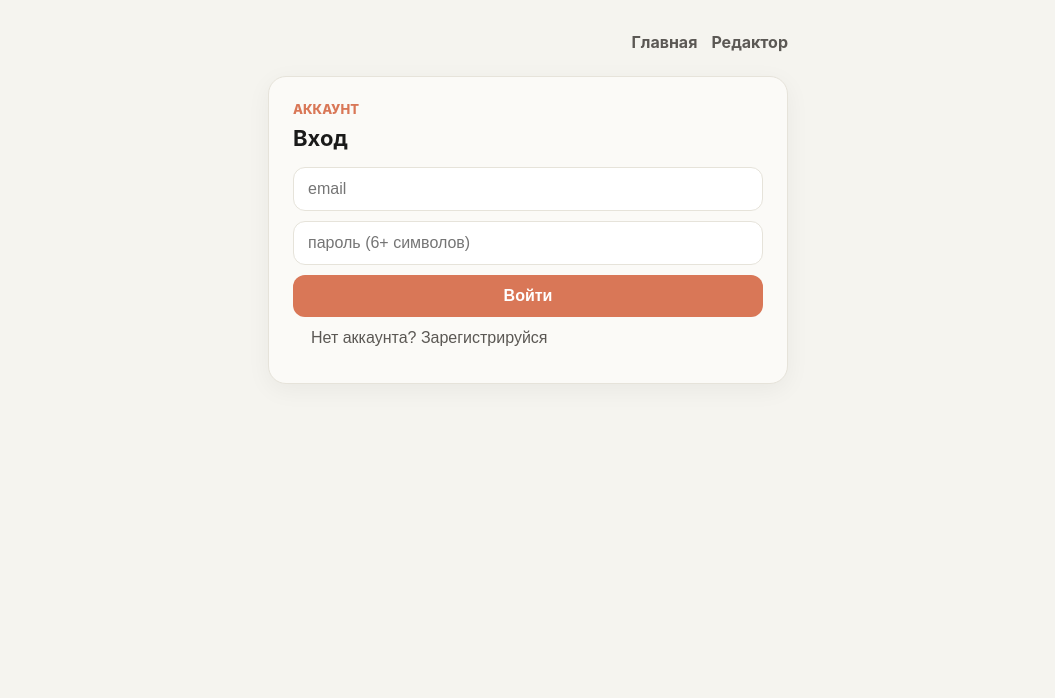
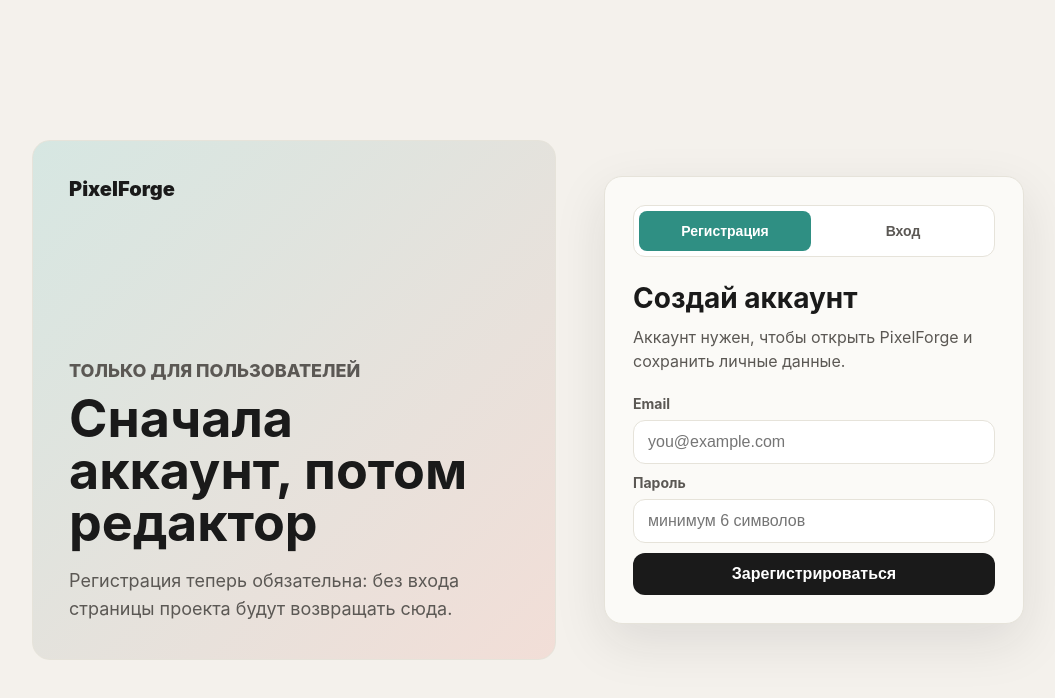
Before and after one commit to amiktalgat/Amik, a React (Vite) app: page /auth in a window 1280 px wide. Shown: the top 698 px of the page, without its empty margins (112-1167 px from the left). Built offline with nearby package versions, Linux system fonts and the light colour scheme; no server answers.

Commit message:
Require auth for app pages

```diff
--- a/src/App.tsx
+++ b/src/App.tsx
@@ -1,4 +1,5 @@
 import { Route, Switch } from 'wouter';
+import { RequireAuth } from './components/RequireAuth';
 import { HomePage } from './pages/HomePage';
 import { NotFoundPage } from './pages/NotFoundPage';
 import { AIImagePage } from './pages/AIImagePage';
@@ -6,15 +7,55 @@
 import { AuthPage } from './pages/AuthPage';
 import { ProfilePage } from './pages/ProfilePage';
 
+function ProtectedHomePage() {
+  return (
+    <RequireAuth>
+      <HomePage />
+    </RequireAuth>
+  );
+}
+
+function ProtectedPixelForgePage() {
+  return (
+    <RequireAuth>
+      <PixelForgePage />
+    </RequireAuth>
+  );
+}
+
+function ProtectedAIImagePage() {
+  return (
+    <RequireAuth>
+      <AIImagePage />
+    </RequireAuth>
+  );
+}
+
+function ProtectedProfilePage() {
+  return (
+    <RequireAuth>
+      <ProfilePage />
+    </RequireAuth>
+  );
+}
+
+function ProtectedNotFoundPage() {
+  return (
+    <RequireAuth>
+      <NotFoundPage />
+    </RequireAuth>
+  );
+}
+
 export default function App() {
   return (
     <Switch>
-      <Route path="/" component={HomePage} />
-      <Route path="/pixel-forge" component={PixelForgePage} />
-      <Route path="/ai-image" component={AIImagePage} />
+      <Route path="/" component={ProtectedHomePage} />
+      <Route path="/pixel-forge" component={ProtectedPixelForgePage} />
+      <Route path="/ai-image" component={ProtectedAIImagePage} />
       <Route path="/auth" component={AuthPage} />
-      <Route path="/profile" component={ProfilePage} />
-      <Route component={NotFoundPage} />
+      <Route path="/profile" component={ProtectedProfilePage} />
+      <Route component={ProtectedNotFoundPage} />
     </Switch>
   );
 }
--- a/src/components/Auth.tsx
+++ b/src/components/Auth.tsx
@@ -9,7 +9,7 @@
 export function Auth({ onSuccess }: AuthProps) {
   const [email, setEmail] = useState('');
   const [password, setPassword] = useState('');
-  const [mode, setMode] = useState<'signin' | 'signup'>('signin');
+  const [mode, setMode] = useState<'signin' | 'signup'>('signup');
   const [message, setMessage] = useState('');
   const [busy, setBusy] = useState(false);
 
@@ -30,7 +30,7 @@
             })
           : supabase.auth.signInWithPassword({ email, password });
 
-      const { error } = await request;
+      const { data, error } = await request;
 
       if (error) {
         setMessage(error.message);
@@ -38,7 +38,12 @@
       }
 
       if (mode === 'signup') {
-        setMessage('Готово! Проверь почту, если нужна подтверждалка.');
+        if (data.session) {
+          onSuccess?.();
+          return;
+        }
+
+        setMessage('Аккаунт создан. Проверь почту, если Supabase попросит подтвердить email.');
         return;
       }
 
@@ -51,40 +56,55 @@
   }
 
   return (
-    <section className="card">
-      <p className="eyebrow">Аккаунт</p>
-      <h2>{mode === 'signin' ? 'Вход' : 'Регистрация'}</h2>
+    <section className="auth-card">
+      <div className="auth-switch" aria-label="Выбор действия">
+        <button
+          className={mode === 'signup' ? 'active' : ''}
+          type="button"
+          onClick={() => setMode('signup')}
+        >
+          Регистрация
+        </button>
+        <button
+          className={mode === 'signin' ? 'active' : ''}
+          type="button"
+          onClick={() => setMode('signin')}
+        >
+          Вход
+        </button>
+      </div>
+
+      <h2>{mode === 'signup' ? 'Создай аккаунт' : 'Войди в аккаунт'}</h2>
+      <p className="auth-copy">Аккаунт нужен, чтобы открыть PixelForge и сохранить личные данные.</p>
 
       <form onSubmit={handleSubmit} className="form">
+        <label>
+          Email
           <input
             type="email"
-          placeholder="email"
+            placeholder="you@example.com"
             value={email}
             onChange={(e) => setEmail(e.target.value)}
             required
           />
+        </label>
+        <label>
+          Пароль
           <input
             type="password"
-          placeholder="пароль (6+ символов)"
+            placeholder="минимум 6 символов"
             value={password}
             onChange={(e) => setPassword(e.target.value)}
             minLength={6}
             required
           />
-        <button type="submit" disabled={busy}>
-          {busy ? '...' : mode === 'signin' ? 'Войти' : 'Создать аккаунт'}
+        </label>
+        <button className="primary-button" type="submit" disabled={busy}>
+          {busy ? 'Подождите...' : mode === 'signup' ? 'Зарегистрироваться' : 'Войти'}
         </button>
       </form>
 
       {message && <p className="message">{message}</p>}
-
-      <button
-        className="ghost"
-        type="button"
-        onClick={() => setMode(mode === 'signin' ? 'signup' : 'signin')}
-      >
-        {mode === 'signin' ? 'Нет аккаунта? Зарегистрируйся' : 'Уже есть аккаунт? Войти'}
-      </button>
     </section>
   );
 }
--- /dev/null
+++ b/src/components/RequireAuth.tsx
@@ -0,0 +1,40 @@
+import type { ReactNode } from 'react';
+import { useEffect } from 'react';
+import { useLocation } from 'wouter';
+import { SupabaseSetupMessage } from './SupabaseSetupMessage';
+import { useAuthSession } from '../lib/auth';
+import { isSupabaseConfigured } from '../lib/supabase';
+
+type RequireAuthProps = {
+  children: ReactNode;
+};
+
+export function RequireAuth({ children }: RequireAuthProps) {
+  const [, navigate] = useLocation();
+  const { user, loading } = useAuthSession();
+
+  useEffect(() => {
+    if (!loading && !user && isSupabaseConfigured) {
+      const next = encodeURIComponent(window.location.pathname);
+      navigate(`/auth?next=${next}`, { replace: true });
+    }
+  }, [loading, navigate, user]);
+
+  if (!isSupabaseConfigured) {
+    return (
+      <main className="container">
+        <SupabaseSetupMessage />
+      </main>
+    );
+  }
+
+  if (loading || !user) {
+    return (
+      <main className="container">
+        <p className="empty">Проверяем аккаунт...</p>
+      </main>
+    );
+  }
+
+  return children;
+}
--- a/src/index.css
+++ b/src/index.css
@@ -1,9 +1,10 @@
 :root {
-  --bg: #f5f4ef;
+  --bg: #f4f1ec;
   --card: #fbfaf7;
   --ink: #1a1a1a;
   --soft: #5b5854;
-  --clay: #d97757;
+  --clay: #c95f47;
+  --mint: #2f8f83;
   --line: #e6e3da;
   font-family: 'Inter', system-ui, -apple-system, sans-serif;
   color: var(--ink);
@@ -92,6 +93,11 @@
 }
 button.small { padding: 6px 10px; font-size: 14px; }
 
+.primary-button {
+  width: 100%;
+  background: var(--ink);
+}
+
 a.home-link {
   display: inline-block;
   margin-top: 22px;
@@ -140,3 +146,123 @@
   padding: 14px 18px;
   color: var(--ink);
 }
+
+.auth-page {
+  min-height: 100vh;
+  display: grid;
+  grid-template-columns: minmax(0, 1fr) minmax(320px, 420px);
+  align-items: center;
+  gap: 48px;
+  max-width: 1040px;
+  margin: 0 auto;
+  padding: 42px 24px;
+}
+
+.auth-hero {
+  min-height: 520px;
+  display: flex;
+  flex-direction: column;
+  justify-content: space-between;
+  padding: 36px;
+  border: 1px solid var(--line);
+  border-radius: 18px;
+  background:
+    linear-gradient(135deg, rgba(47, 143, 131, 0.18), rgba(201, 95, 71, 0.18)),
+    var(--card);
+}
+
+.auth-logo {
+  width: fit-content;
+  color: var(--ink);
+  font-size: 20px;
+  font-weight: 900;
+  text-decoration: none;
+}
+
+.auth-hero h1 {
+  max-width: 520px;
+  margin-bottom: 18px;
+  font-size: 52px;
+  line-height: 1;
+}
+
+.auth-hero p {
+  max-width: 500px;
+  color: var(--soft);
+  font-size: 18px;
+  line-height: 1.55;
+}
+
+.auth-card {
+  background: var(--card);
+  border: 1px solid var(--line);
+  border-radius: 18px;
+  padding: 28px;
+  box-shadow: 0 18px 52px rgba(26, 26, 26, 0.1);
+}
+
+.auth-card h2 {
+  margin-bottom: 10px;
+  font-size: 28px;
+}
+
+.auth-copy {
+  margin-bottom: 22px;
+  color: var(--soft);
+  line-height: 1.5;
+}
+
+.auth-switch {
+  display: grid;
+  grid-template-columns: 1fr 1fr;
+  gap: 6px;
+  margin-bottom: 24px;
+  padding: 5px;
+  border: 1px solid var(--line);
+  border-radius: 12px;
+  background: #fff;
+}
+
+.auth-switch button {
+  min-height: 40px;
+  padding: 8px 10px;
+  border-radius: 8px;
+  background: transparent;
+  color: var(--soft);
+  font-size: 14px;
+}
+
+.auth-switch button.active {
+  background: var(--mint);
+  color: #fff;
+}
+
+.auth-card label {
+  display: grid;
+  gap: 8px;
+  color: var(--soft);
+  font-size: 14px;
+  font-weight: 700;
+}
+
+.auth-card input {
+  width: 100%;
+}
+
+@media (max-width: 760px) {
+  .auth-page {
+    grid-template-columns: 1fr;
+    gap: 18px;
+    padding: 18px;
+  }
+
+  .auth-hero {
+    min-height: auto;
+    gap: 56px;
+    padding: 24px;
+  }
+
+  .auth-hero h1 {
+    font-size: 36px;
+  }
+}
--- a/src/pages/AuthPage.tsx
+++ b/src/pages/AuthPage.tsx
@@ -2,6 +2,11 @@
 import { Auth } from '../components/Auth';
 import { useAuthSession } from '../lib/auth';
 import { supabase } from '../lib/supabase';
+
+function getNextPath() {
+  const next = new URLSearchParams(window.location.search).get('next');
+  return next?.startsWith('/') ? next : '/pixel-forge';
+}
 
 export function AuthPage() {
   const [, navigate] = useLocation();
@@ -9,40 +14,47 @@
 
   async function signOut() {
     await supabase.auth.signOut();
-    navigate('/');
   }
 
   if (loading) {
     return (
-      <main className="container">
+      <main className="auth-page">
         <p className="empty">Проверяем вход...</p>
       </main>
     );
   }
 
   return (
-    <main className="container">
-      <nav className="top-nav">
-        <Link href="/">Главная</Link>
-        <Link href="/pixel-forge">Редактор</Link>
-      </nav>
+    <main className="auth-page">
+      <section className="auth-hero">
+        <Link className="auth-logo" href="/">
+          PixelForge
+        </Link>
+        <div>
+          <p className="eyebrow">Только для пользователей</p>
+          <h1>Сначала аккаунт, потом редактор</h1>
+          <p>
+            Регистрация теперь обязательна: без входа страницы проекта будут возвращать сюда.
+          </p>
+        </div>
+      </section>
 
       {user ? (
-        <section className="card">
+        <section className="auth-card">
           <p className="eyebrow">Аккаунт подключен</p>
           <h2>Ты уже вошёл</h2>
-          <p className="empty">{user.email}</p>
+          <p className="auth-copy">{user.email}</p>
           <div className="actions">
-            <Link className="home-link" href="/profile">
-              Открыть профиль
-            </Link>
+            <button className="primary-button" type="button" onClick={() => navigate(getNextPath())}>
+              Продолжить
+            </button>
             <button className="ghost" type="button" onClick={signOut}>
               Выйти
             </button>
           </div>
         </section>
       ) : (
-        <Auth onSuccess={() => navigate('/profile')} />
+        <Auth onSuccess={() => navigate(getNextPath())} />
       )}
     </main>
   );
--- a/src/pages/HomePage.tsx
+++ b/src/pages/HomePage.tsx
@@ -1,14 +1,11 @@
 import { Link } from 'wouter';
-import { useAuthSession } from '../lib/auth';
 
 export function HomePage() {
-  const { user } = useAuthSession();
-
   return (
     <main className="container">
       <nav className="top-nav">
         <Link href="/pixel-forge">Редактор</Link>
-        <Link href={user ? '/profile' : '/auth'}>{user ? 'Профиль' : 'Войти'}</Link>
+        <Link href="/profile">Профиль</Link>
       </nav>
 
       <section className="hello">
```
Lines whose indentation alone changed are shown as unchanged.
